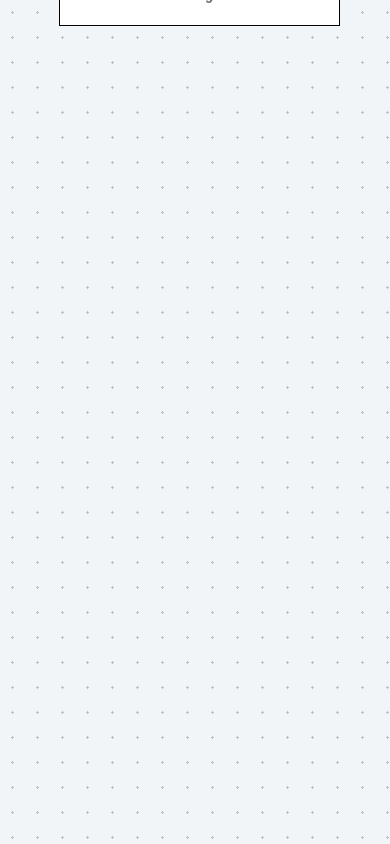
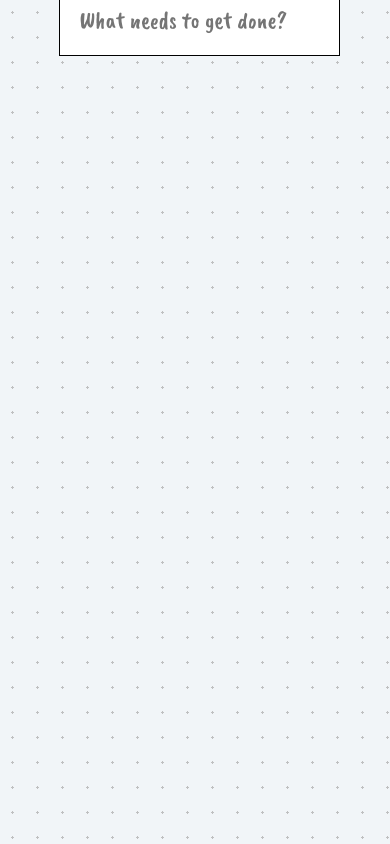
Before and after one commit to divya-nshi/S.M.S, a React (Create React App) app in the folder Frontend/: page /dashboard/todo in a window 390 px wide. Shown: the top 844 px of the page. Built offline with nearby package versions, Linux system fonts and the light colour scheme.

Commit message:
Update Todo.css
todo updated

```diff
--- a/Frontend/src/static/css/Todo.css
+++ b/Frontend/src/static/css/Todo.css
@@ -31,6 +31,14 @@ body{
     width: 85%;
     /* align-self: center; */
     /* outline: 100px green; */
+  }
+
+  @media screen and (max-width:745px)
+  {
+    .Todo .Todo_input {
+      border: 1px black solid;
+      margin-top: 20%;
+    }
   }
 
   .Todo_done {
@@ -71,6 +79,15 @@ body{
     cursor: pointer;
   }
 
+  @media screen and (max-width:550px){
+    .Todo_delete {
+      margin-left: auto;
+      font-size: 2rem;
+      margin-right: 10rem;
+      cursor: pointer;
+    }
+  }
+
   .Todo_delete:hover {
     opacity: 0.8;
   }
```
